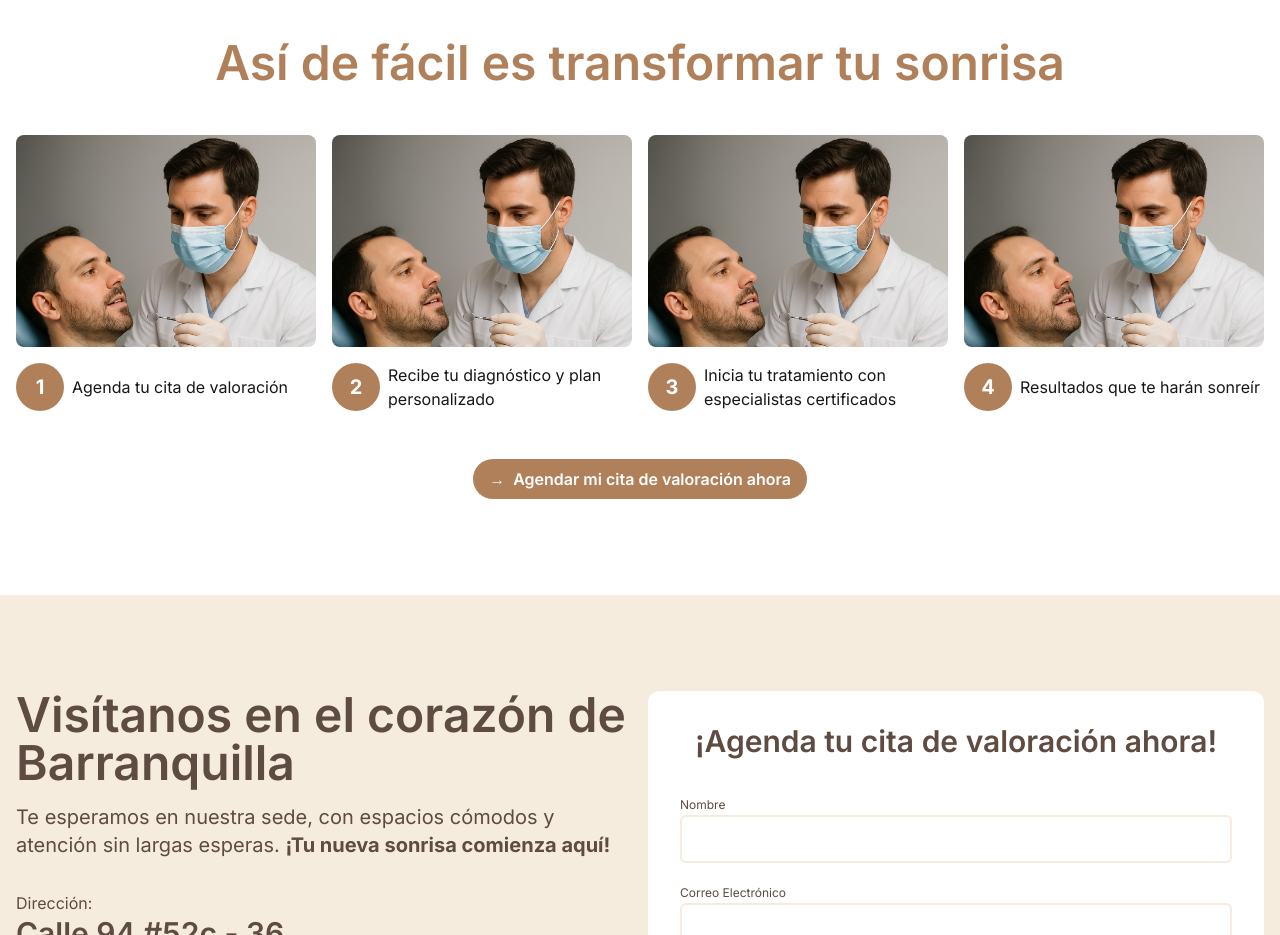
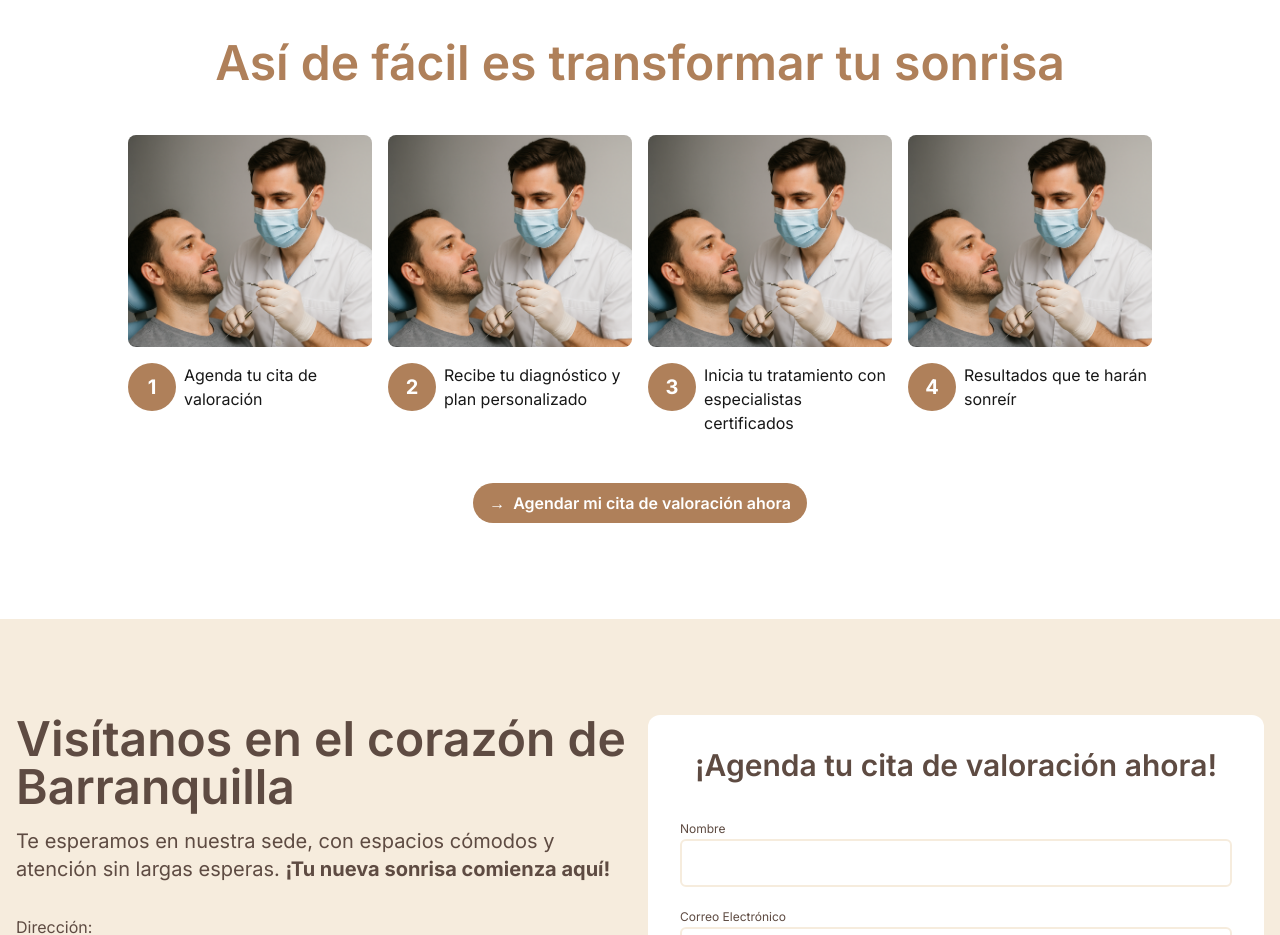
Before and after one commit to fabiobta89/dentales_center, a Next.js app: page / in a window 1280 px wide. Shown: the part 3300-4235 px from the top of the page. Built offline with nearby package versions, Linux system fonts and the light colour scheme.

Commit message:
Minor changes

```diff
--- a/src/pages/index.js
+++ b/src/pages/index.js
@@ -331,7 +331,7 @@ export default function Home() {
         <div className='w-full mx-auto flex-column max-w-7xl px-4'>
           <h2 className='text-5xl text-center font-semibold text-gold mb-4'>Así de fácil es transformar tu sonrisa</h2>
 
-          <div className='grid grid-cols-1 md:grid-cols-2 gap-4 lg:grid-cols-4 my-12'>
+          <div className='grid grid-cols-1 md:grid-cols-2 gap-4 lg:grid-cols-4 my-12 max-w-5xl mx-auto'>
             <div className='flex-column'>
               <div className='flex-column relative h-[212px] mb-4'>
                 <Image
@@ -342,7 +342,7 @@ export default function Home() {
                     fill
                   />
               </div>
-              <div className='flex items-center'>
+              <div className='flex items-center lg:items-start'>
                 <span className='flex justify-center items-center text-white text-xl font-bold h-[48px] min-w-[48px] rounded-full bg-gold p-4 mr-2'>1</span>
                 <h4 className='font-regular text-base'>Agenda tu cita de valoración</h4>
               </div>
@@ -357,7 +357,7 @@ export default function Home() {
                     fill
                   />
               </div>
-              <div className='flex items-center'>
+              <div className='flex items-center lg:items-start'>
                 <span className='flex justify-center items-center text-white text-xl font-bold h-[48px] min-w-[48px] rounded-full bg-gold p-4 mr-2'>2</span>
                 <h4 className='font-regular text-base'>Recibe tu diagnóstico y plan personalizado</h4>
               </div>
@@ -372,7 +372,7 @@ export default function Home() {
                     fill
                   />
               </div>
-              <div className='flex items-center'>
+              <div className='flex items-center lg:items-start'>
                 <span className='flex justify-center items-center text-white text-xl font-bold h-[48px] min-w-[48px] rounded-full bg-gold p-4 mr-2'>3</span>
                 <h4 className='font-regular text-base'>Inicia tu tratamiento con especialistas certificados</h4>
               </div>
@@ -387,7 +387,7 @@ export default function Home() {
                     fill
                   />
               </div>
-              <div className='flex items-center'>
+              <div className='flex items-center lg:items-start'>
                 <span className='flex justify-center items-center text-white text-xl font-bold h-[48px] min-w-[48px] rounded-full bg-gold p-4 mr-2'>4</span>
                 <h4 className='font-regular text-base'>Resultados que te harán sonreír</h4>
               </div>
```
